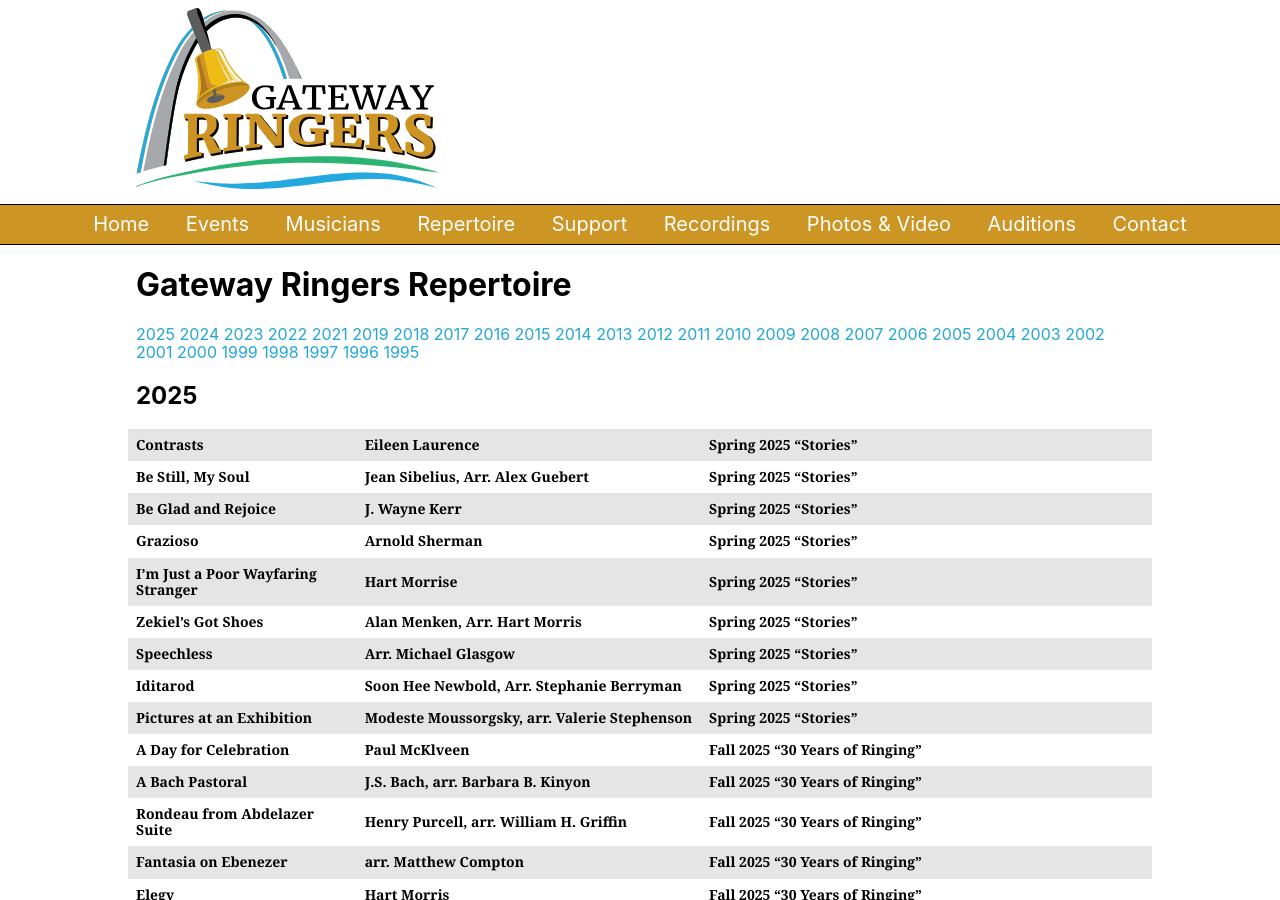
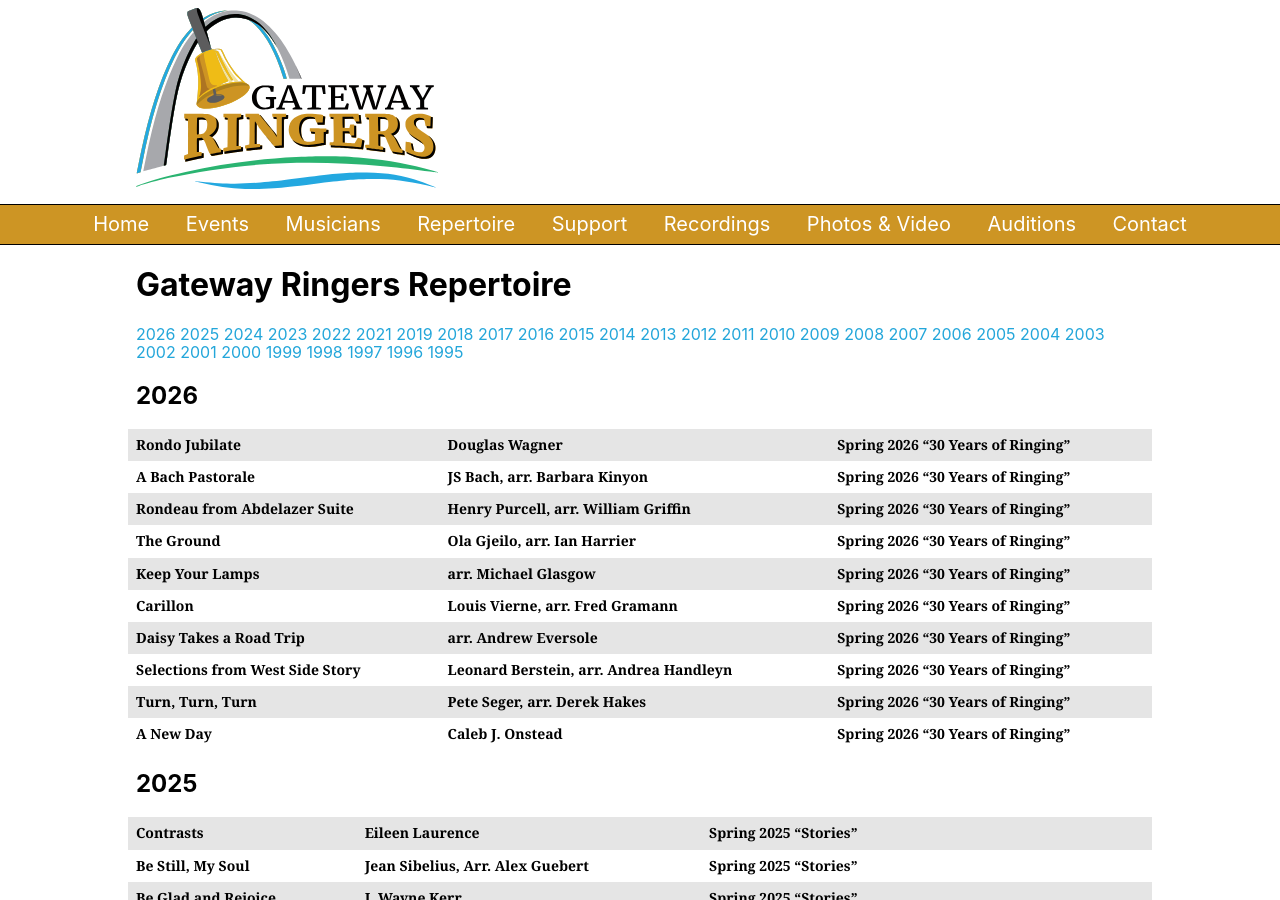
Before and after one commit to GatewayRingers/GatewayRingers.github.io, a Jekyll site: the page built from repertoire.html, in a window 1280 px wide and 900 px high. Built offline with Jekyll 4.4.1, drawn with Linux system fonts in a browser that asks for light colours; nearby versions of some CDN libraries.

Commit message:
Update annual_repertoires.yml

```diff
--- a/_data/annual_repertoires.yml
+++ b/_data/annual_repertoires.yml
@@ -1,3 +1,36 @@
+- year: 2026
+  pieces:
+    - title: Rondo Jubilate
+      composer: Douglas Wagner
+      concert: "Spring 2026 “30 Years of Ringing”"
+    - title: A Bach Pastorale
+      composer: JS Bach, arr. Barbara Kinyon
+      concert: "Spring 2026 “30 Years of Ringing”"
+    - title: Rondeau from Abdelazer Suite
+      composer: Henry Purcell, arr. William Griffin
+      concert: "Spring 2026 “30 Years of Ringing”"
+    - title: The Ground
+      composer: Ola Gjeilo, arr. Ian Harrier
+      concert: "Spring 2026 “30 Years of Ringing”"
+    - title: Keep Your Lamps
+      composer: arr. Michael Glasgow
+      concert: "Spring 2026 “30 Years of Ringing”"
+    - title: Carillon
+      composer: Louis Vierne, arr. Fred Gramann
+      concert: "Spring 2026 “30 Years of Ringing”"
+    - title: Daisy Takes a Road Trip
+      composer: arr. Andrew Eversole
+      concert: "Spring 2026 “30 Years of Ringing”"
+    - title: Selections from West Side Story
+      composer: Leonard Berstein, arr. Andrea Handleyn
+      concert: "Spring 2026 “30 Years of Ringing”"
+    - title: Turn, Turn, Turn
+      composer: Pete Seger, arr. Derek Hakes
+      concert: "Spring 2026 “30 Years of Ringing”"
+    - title: A New Day
+      composer: Caleb J. Onstead
+      concert: "Spring 2026 “30 Years of Ringing”"
+
 - year: 2025
   pieces:
     - title: Contrasts
```
